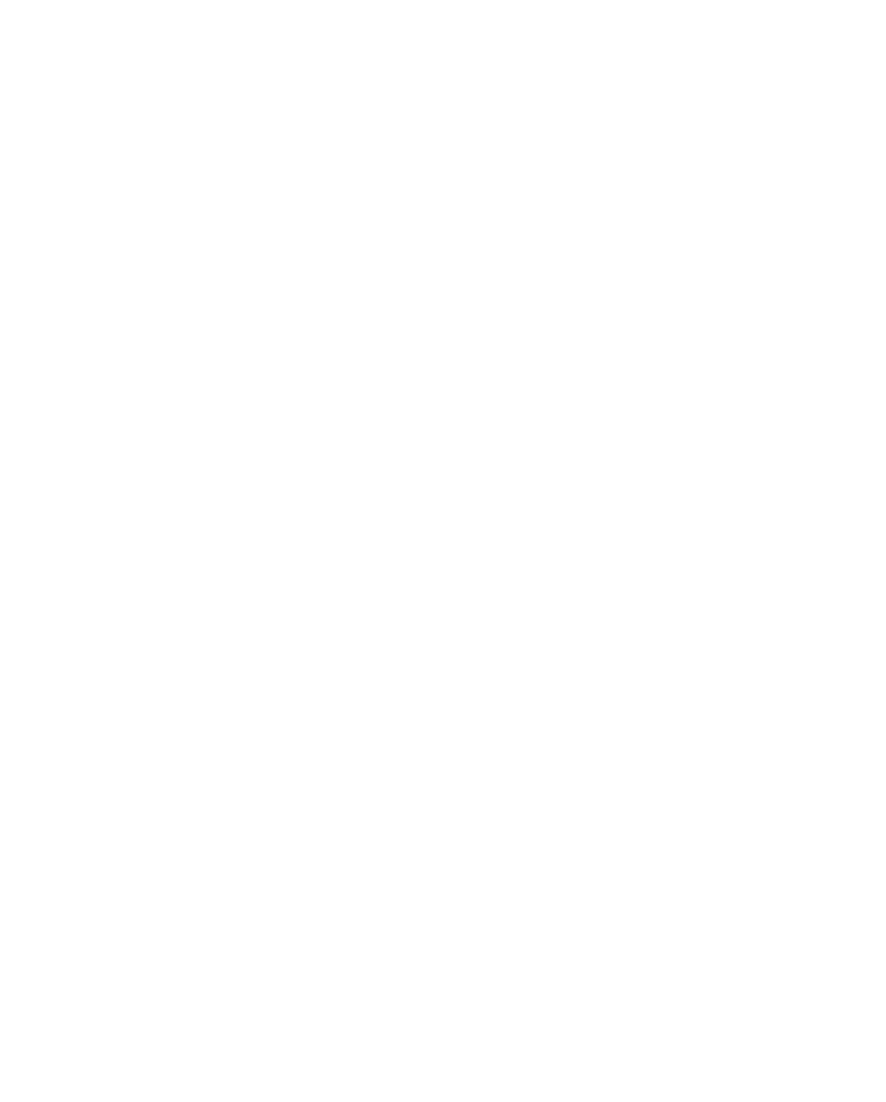
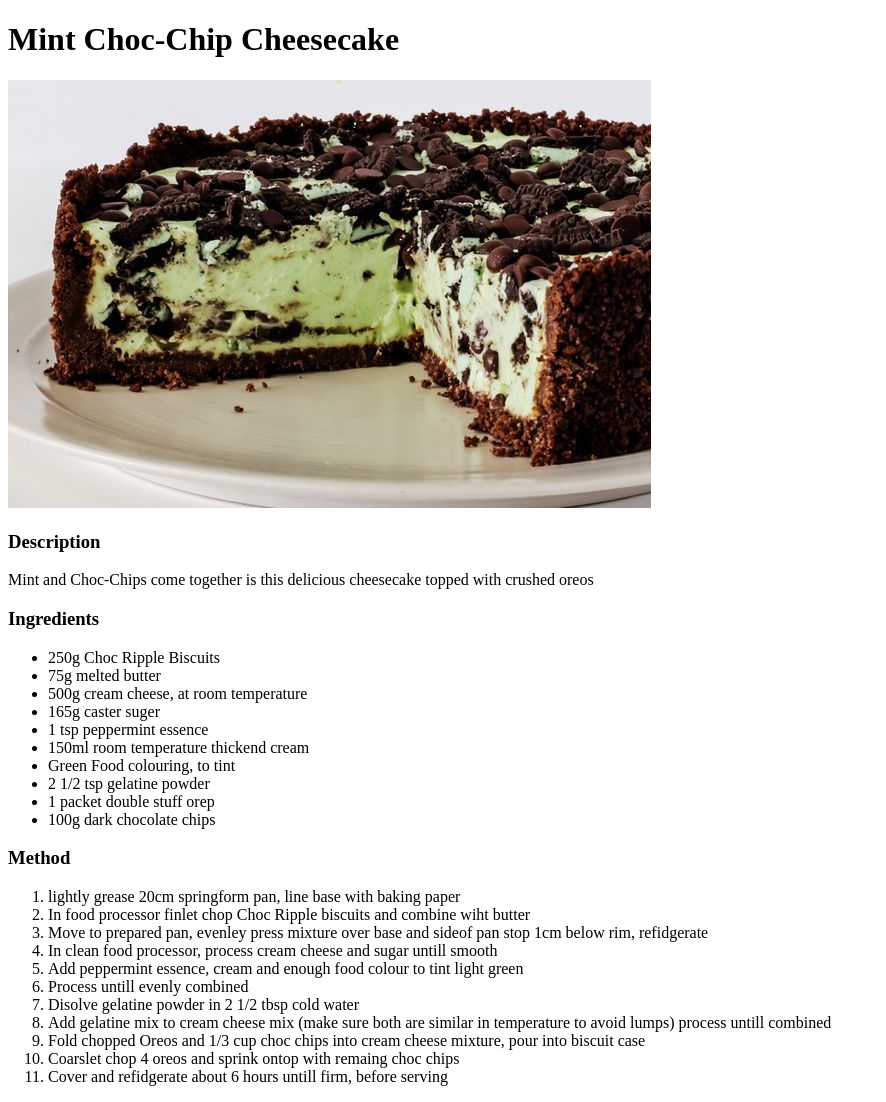
Before and after one commit to Cody-Ydoc/odin-recipes, a plain HTML site: page recipes/chocMintCake.html in a window 1280 px wide. Shown: the whole page, without its empty margins (0-886 px from the left). Before the commit the page ends 800 px from the top, so only its background shows below. Drawn offline with Linux system fonts and the light colour scheme.

Commit message:
completed chocMintCake.html and altered recipe name inside index.html

```diff
--- a/recipes/chocMintCake.html
+++ b/recipes/chocMintCake.html
@@ -6,6 +6,42 @@
     <title>Document</title>
 </head>
 <body>
+    <h1>Mint Choc-Chip Cheesecake</h1>
+    <img src="../images/mint-choc-chip-cheesecake.jpg" alt="Mint Choc-Chip Cheesecake topped with oreo, with wedge cut out">
+    <h3>Description</h3>
+        <p>Mint and Choc-Chips come together is this delicious cheesecake topped with crushed oreos</p>
+
+    <h3>Ingredients</h3>
+        <ul>
+            <li> 250g Choc Ripple Biscuits</li>
+            <li> 75g melted butter</li>
+            <li> 500g cream cheese, at room temperature</li>
+            <li> 165g caster suger</li>
+            <li> 1 tsp peppermint essence</li>
+            <li> 150ml room temperature thickend cream</li>
+            <li> Green Food colouring, to tint</li>
+            <li> 2 1/2 tsp gelatine powder</li>
+            <li> 1 packet double stuff orep</li>
+            <li> 100g dark chocolate chips</li>
+
+        </ul>
+
+
+    <h3>Method</h3>
+        <ol>
+            <li>lightly grease 20cm springform pan, line base with baking paper</li>
+            <li>In food processor finlet chop Choc Ripple biscuits and combine wiht butter</li>
+            <li>Move to prepared pan, evenley press mixture over base and sideof pan stop 1cm below rim, refidgerate</li>
+            <li>In clean food processor, process cream cheese and sugar untill smooth</li>
+            <li>Add peppermint essence, cream and enough food colour to tint light green</li>
+            <li>Process untill evenly combined</li>
+            <li>Disolve gelatine powder in 2 1/2 tbsp cold water</li>
+            <li>Add gelatine mix to cream cheese mix (make sure both are similar in temperature to avoid lumps) process untill combined</li>
+            <li>Fold chopped Oreos and 1/3 cup choc chips into cream cheese mixture, pour into biscuit case</li>
+            <li>Coarslet chop 4 oreos and sprink ontop with remaing choc chips</li>
+            <li>Cover and refidgerate about 6 hours untill firm, before serving</li>
+
+        </ol>
 
 </body>
 </html>
```
Also changed, not shown: index.html (+1 -1 lines), images/chickenalfredo.jpeg (deleted).
